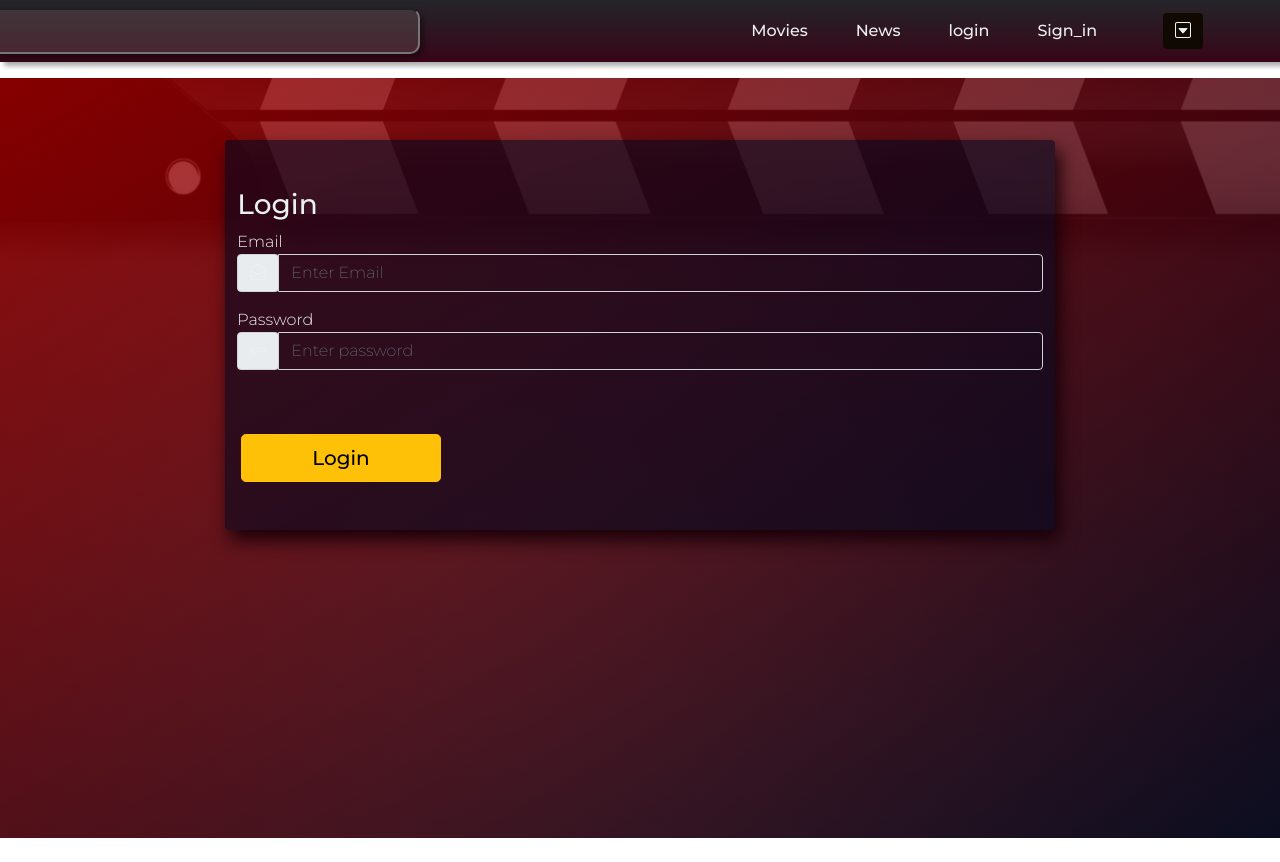
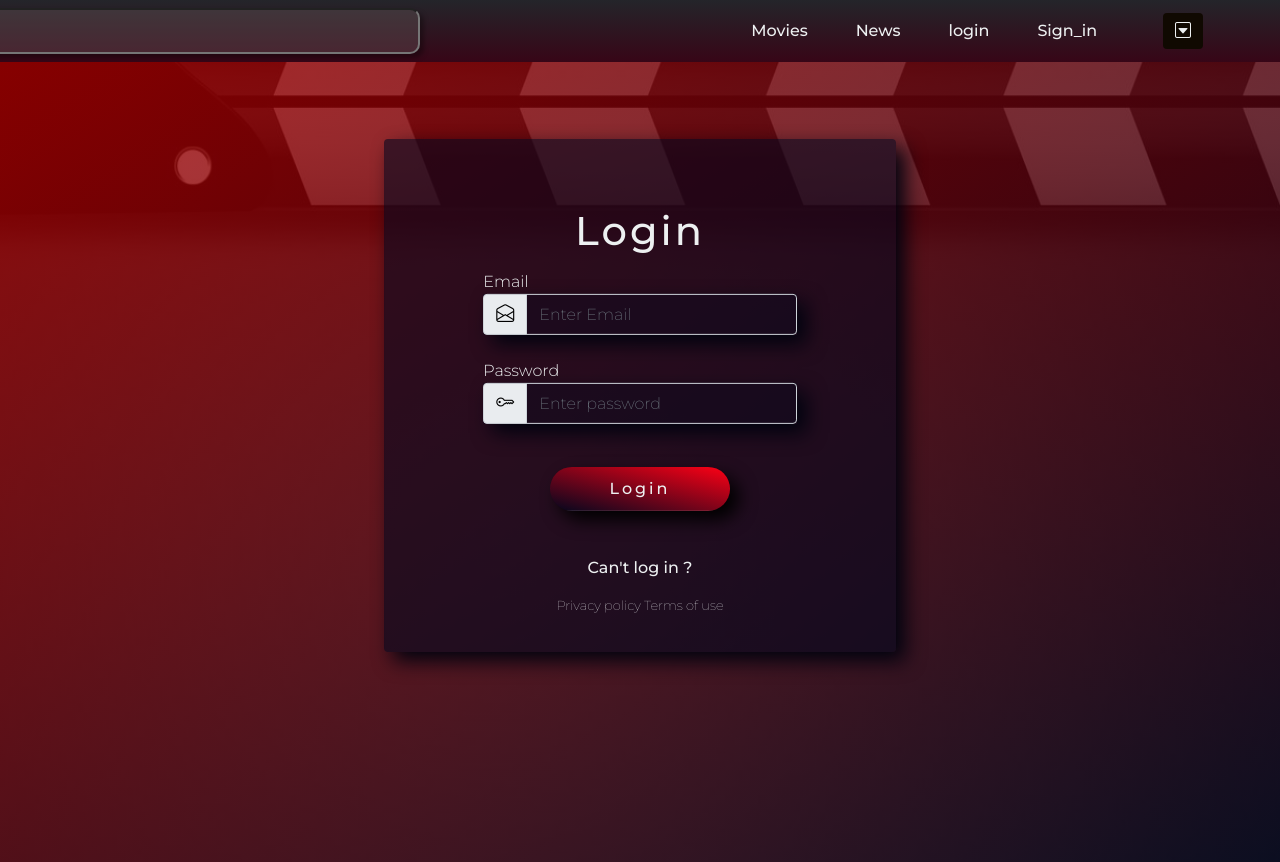
Before and after one commit to ghmaimon/Soul-Rate, a React (Create React App) app in the folder Front-End/web-app/: page /login in a window 1280 px wide. Before the commit the page ends 838 px from the top, so only its background shows below. Built offline with nearby package versions, Linux system fonts and the light colour scheme.

Commit message:
modifie login and sign-in

```diff
--- a/Front-End/web-app/src/component/carousel/carousel.js
+++ b/Front-End/web-app/src/component/carousel/carousel.js
@@ -41,9 +41,9 @@ class Carousel extends Component{
                             </button>
 
                             <div className="card bg-aqua">
-                              <Carousel_movie title={"fzef"}/>
+                              <Carousel_movie title={"Spider-Man"} description={"this movie is about bla bla bla"} image={item1}/>
 
-                              {movie_cards}
+                              {/*movie_cards*/}
                             </div>
                             {/*<img src={item1} className="w-25 rounded mx-auto d-block " alt="..."/>*/}
 
--- a/Front-End/web-app/src/component/home/home.css
+++ b/Front-End/web-app/src/component/home/home.css
@@ -8,7 +8,7 @@
     font-weight:900;
     height: 95vh;
     background-image:linear-gradient(to right bottom,rgba(168, 0, 0, 0.8),rgba(3, 7, 30, 0.8)), url(../../images/1552516.jpg) ;
-    background-size:cover;
+
 
     height:auto;
     background-repeat: no-repeat;
--- a/Front-End/web-app/src/component/login/login.css
+++ b/Front-End/web-app/src/component/login/login.css
@@ -6,16 +6,89 @@
     box-sizing: border-box;
     font-family: "Montserrat" ,sans-serif;
     font-weight: 200;
+
+}
+#iUser{
+    color: black;
+    font-size: large;
+}
+.backGround{
+
+    filter: blur(3px);
+    -webkit-filter: blur(3px);
+
 }
 .login{
-    padding-top: 3%;
     font-weight:900;
-    height: 95vh;
+    height: 100vh;
     background-image:linear-gradient(to right bottom,rgba(168, 0, 0, 0.8),rgba(3, 7, 30, 0.8)), url(../../images/1552516.jpg) ;
+    font-weight:900;
     background-size:cover;
     position: relative;
 }
 
+
+
+#LoginForm{
+    z-index: 2;
+    position: absolute;
+    top: -15%;
+    left: 50%;
+    transform: translate(-50%, +15%);
+    width: 60%;
+    padding: 20px;
+    background-color:rgba(3, 7, 30, 0.6) ;
+    box-shadow: rgb(1, 3, 15) 9px 9px 20px;
+
+}
+#btn2{
+    padding: 10px;
+    width: 40%;
+    font-weight:400;
+    background-image:linear-gradient(to right top,rgb(3, 7, 30),rgb(255, 0, 21));
+    box-shadow: rgb(0, 0, 0) 9px 9px 18px;
+    border-radius: 40px;
+    border: none;
+    letter-spacing: 3px;
+
+}
+#btn2:hover{
+    background-image:linear-gradient(to right top,rgb(255, 0, 21),rgb(3, 7, 30));
+
+}
+#btn2:active{
+    box-shadow: rgb(0, 0, 0) 6px 6px 8px;
+    transform: translateY(4px);
+}
+.BTN{
+    margin-top: 19px;
+}
+h3{    letter-spacing: 3px;}
+#cantLogin{
+    padding-top: 30px;
+    font-size: small;
+    display: block;
+    margin: auto;
+    width: 50%;
+    text-align:center;
+}
+p{    font-weight:lighter;
+}
+.BTN,h3{
+    margin-bottom: 15px;
+    display: flex;
+    justify-content: center;
+    align-items: center;
+
+}
+form{
+    width: 70%;
+    margin:auto;
+}
+.input{
+    background-color:rgba(3, 7, 30, 0.322) ;
+    box-shadow: rgb(1, 3, 15) 9px 9px 20px;
+}
 #inp{
     background-color:rgba(121, 103, 103, 0) ;
     font-family: "Montserrat" ,sans-serif;
@@ -23,8 +96,3 @@
     font-size: 16px;
     color: #edf0f1;
 }
-
-#row{
-    background-color:rgba(3, 7, 30, 0.6) ;
-
-}
--- a/Front-End/web-app/src/component/login/login.js
+++ b/Front-End/web-app/src/component/login/login.js
@@ -1,62 +1,58 @@
-import React, { Component } from 'react';
-import { Button,Card ,icon} from 'reactstrap';
+import React, { Component, Fragment } from 'react';
+import { Button, Card, icon } from 'reactstrap';
 import './login.css'
 
-class Login extends Component{
-  state={
-    email:"",
-    password:""
+class Login extends Component {
+  state = {
+    email: "",
+    password: ""
   }
-  handleEmail=(e)=>{
+  handleEmail = (e) => {
     this.setState({
-        email:e.target.value
+      email: e.target.value
     })
   }
-handlePassword=(e)=>{
+  handlePassword = (e) => {
     this.setState({
-      password:e.target.value
+      password: e.target.value
     })
   }
-  render(){
-    return(
+  render() {
+    return (
+      <Fragment>
         <div className="login">
-  <div className="container col-8 position-relative pt-4 text-light">
-    <div id="row" className="row rounded mx-auto">
+          <div className="container col-8 position-relative text-light">
+            <div id="LoginForm" className="row rounded mx-auto">
               <div className="position-relative pt-5 text-light">
-        <form className="border-orange">
-            <h3 >Login</h3>
-
-
+                <form>
+                  <h3 className="fs-1 ">Login</h3>
                   <div className="form-group ">
-              <label>Email</label>
-
-                <div className="input-group mb-3">
-                <div className="input-group-prepend">
-                <span className="input-group-text" id="basic-addon1"><i id="btn" className="bi bi-envelope-open"></i></span>
+                    <label className="EmailPass">Email</label>
+                    <div className="input input-group mb-4">
+                      <span className="input-group-text "><i id="iUser"  className="bi bi-envelope-open"></i></span>
+                      <input id="inp" onChange={this.handleEmail} type="text" className="form-control" placeholder="Enter Email" />
                     </div>
-                <input id="inp" onChange={this.handleEmail} type="text" className="form-control" placeholder="Enter Email"/>
-                </div>
-
                   </div>
                   <div className="form-group">
-              <label>Password</label>
-
-                  <div className="input-group mb-3">
-                  <div className="input-group-prepend">
-                  <span className="input-group-text" id="basic-addon1"><i id="btn" className="bi bi-key"></i></span>
+                    <label className="EmailPass">Password</label>
+                    <div className="input input-group mb-4">
+                      <span className="input-group-text" ><i id="iUser" className="bi bi-key"></i></span>
+                      <input id="inp" onChange={this.handlePassword} type="password" className="form-control" placeholder="Enter password" />
                     </div>
-                  <input id="inp" onChange={this.handlePassword} type="password" className="form-control" placeholder="Enter password"/>
-                  </div>
-
-              </div>
-            <div className="row row-cols-lg-4 pb-5 py-5 px-3">
-            <button type="submit" className="btn btn-warning btn-lg btn-block">Login</button>
                   </div>
                 </form>
+              </div>
+              <div className="BTN">
+                <button id="btn2" type="submit">Login</button>
+              </div>
+              <div id="cantLogin">
+                <p><a href="">Can't log in ?</a></p>
+                <p>Privacy policy Terms of use</p>
               </div>
             </div>
           </div>
         </div>
+      </Fragment>
 
     )
   }
--- a/Front-End/web-app/src/component/navBar/navBar.css
+++ b/Front-End/web-app/src/component/navBar/navBar.css
@@ -10,6 +10,7 @@
     box-shadow: 4px 4px 5px rgba(0, 0, 0, 0.336);
 }
 ul{
+  margin: 0;
     font-family: "Montserrat" ,sans-serif;
     font-weight: 500;
     font-size: 16px;
@@ -97,11 +98,7 @@ a:link, a:visited{
     margin-left: -25px;
   }
 
-  /* for main section */
-  .active-cont {
 
-
-  }
 
   #menu-btn {
     background-color: #100901;
--- a/Front-End/web-app/src/component/sign-In/signIn.js
+++ b/Front-End/web-app/src/component/sign-In/signIn.js
@@ -1,50 +1,52 @@
-import React, { Component } from 'react';
+import React, { Component, Fragment } from 'react';
 import "./signIn.css"
-import {Button} from 'reactstrap'
-class SignIn extends Component{
-    state={
-        email:"",
-        firstName:"",
-        lastName:"",
-        password:"",
-        gender:"male",
-        date:"",
+import { Button } from 'reactstrap'
+class SignIn extends Component {
+    state = {
+        email: "",
+        firstName: "",
+        lastName: "",
+        password: "",
+        gender: "male",
+        date: "",
     }
-    handleEmail=(e)=>{
+    handleEmail = (e) => {
         this.setState({
-            email:e.target.value
+            email: e.target.value
         })
     }
-    handleFirstName=(e)=>{
+    handleFirstName = (e) => {
         this.setState({
-            firstName:e.target.value
+            firstName: e.target.value
         })
     }
-    handleLastName=(e)=>{
+    handleLastName = (e) => {
         this.setState({
-            lastName:e.target.value
+            lastName: e.target.value
         })
     }
-    handlePassword=(e)=>{
+    handlePassword = (e) => {
         this.setState({
-            password:e.target.value
+            password: e.target.value
         })
     }
-    handleGender=(e)=>{
+    handleGender = (e) => {
         this.setState({
-            gender:e.target.value
+            gender: e.target.value
         })
     }
-    handleDate=(e)=>{
+    handleDate = (e) => {
         this.setState({
-            gender:e.target.value
+            gender: e.target.value
         })
     }
-    render(){
-        return(
+    render() {
+        return (
+            <Fragment>
                 <div className="sign-in">
+                    <div className="backGround"></div>
                     <div className="container col-8 position-relative text-light ">
-    <div id="row" className="row rounded mx-auto">
+                        <div id="signInForm" className="row rounded mx-auto">
                             <div className="position-relative pt-5 text-light">
                                 <form className="border-orange">
                                     <h3>Register</h3>
@@ -53,9 +55,9 @@ class SignIn extends Component{
 
                                         <div className="input-group mb-3">
                                             <div className="input-group-prepend">
-                <span className="input-group-text" id="basic-addon1"><i id="btn" className="bi bi-person-fill"></i></span>
+                                                <span className="input-group-text" id="basic-addon1"><i id="iUser"  className="bi bi-person-fill"></i></span>
                                             </div>
-                <input id="inp" onChange={this.handleFirstName} type="text" className="form-control" placeholder="Enter First Name"/>
+                                            <input id="inp" onChange={this.handleFirstName} type="text" className="form-control" placeholder="Enter First Name" />
                                         </div>
 
                                     </div>
@@ -64,9 +66,9 @@ class SignIn extends Component{
 
                                         <div className="input-group mb-3">
                                             <div className="input-group-prepend">
-                <span className="input-group-text" id="basic-addon1"><i id="btn" className="bi bi-person"></i></span>
+                                                <span className="input-group-text" id="basic-addon1"><i id="iUser"  className="bi bi-person"></i></span>
                                             </div>
-                <input id="inp" onChange={this.handleLastName} type="text" className="form-control" placeholder="Enter Last Name"/>
+                                            <input id="inp" onChange={this.handleLastName} type="text" className="form-control" placeholder="Enter Last Name" />
                                         </div>
 
                                     </div>
@@ -76,9 +78,9 @@ class SignIn extends Component{
 
                                         <div className="input-group mb-3">
                                             <div className="input-group-prepend">
-                <span className="input-group-text" id="basic-addon1"><i id="btn" className="bi bi-envelope-open"></i></span>
+                                                <span className="input-group-text" id="basic-addon1"><i id="iUser"  className="bi bi-envelope-open"></i></span>
                                             </div>
-                <input id="inp" onChange={this.handleEmail} type="text" className="form-control" placeholder="Enter Email"/>
+                                            <input id="inp" onChange={this.handleEmail} type="text" className="form-control" placeholder="Enter Email" />
                                         </div>
 
                                     </div>
@@ -87,9 +89,9 @@ class SignIn extends Component{
 
                                         <div className="input-group mb-3">
                                             <div className="input-group-prepend">
-                  <span className="input-group-text" id="basic-addon1"><i id="btn" className="bi bi-key"></i></span>
+                                                <span className="input-group-text" id="basic-addon1"><i id="iUser"  className="bi bi-key"></i></span>
                                             </div>
-                  <input id="inp" onChange={this.handlePassword} type="password" className="form-control" placeholder="Enter password"/>
+                                            <input id="inp" onChange={this.handlePassword} type="password" className="form-control" placeholder="Enter password" />
                                         </div>
 
                                     </div>
@@ -99,25 +101,27 @@ class SignIn extends Component{
 
                                         <div className="input-group mb-3">
                                             <div className="input-group-prepend">
-                  <span className="input-group-text" id="basic-addon1"><i id="btn" className="bi bi-calendar2-week"></i></span>
+                                                <span className="input-group-text" id="basic-addon1"><i id="iUser"  className="bi bi-calendar2-week"></i></span>
                                             </div>
-                  <input id="inp" onChange={this.handleDate} type="datetime-local" className="form-control date" placeholder="Select your Birthday"/>
+                                            <input id="inp" onChange={this.handleDate} type="datetime-local" className="form-control date" placeholder="Select your Birthday" />
                                         </div>
 
                                     </div>
 
                                     <div className="form-check col-6">
-        <input className="form-check-input" type="radio" name="gender" value="male" onChange={this.handleGender}/>
+                                        <input className="form-check-input" type="radio" name="gender" value="male" onChange={this.handleGender} />
                                         <label className="form-check-label" for="gridRadios1">Male</label>
                                         &emsp;
-        <br/>
-        <input className="form-check-input" type="radio" name="gender" value="female" onChange={this.handleGender}/>
+                                        <br />
+                                        <input className="form-check-input" type="radio" name="gender" value="female" onChange={this.handleGender} />
                                         <label className="form-check-label" for="gridRadios1">Female </label>
                                     </div>
-
-
-            <div className="row row-cols-lg-4 pb-5 py-5 px-3">
-            <button type="submit" className="btn btn-warning btn-lg btn-block">Sign in</button>
+                                    <div className="BTN">
+                                        <button id="btn2" type="submit">Sign-in</button>
+                                    </div>
+                                    <div id="cantLogin">
+                                        <p><a href="">Can't Sign-in ?</a></p>
+                                        <p>Privacy policy Terms of use</p>
                                     </div>
                                 </form>
                             </div>
@@ -125,6 +129,8 @@ class SignIn extends Component{
                     </div>
 
                 </div>
+            </Fragment>
+
         )
     }
 }
```
Also changed, not shown: Front-End/web-app/src/component/carousel_movie/carousel_movie.js (+8 -11 lines), Front-End/web-app/src/component/navBar/navBar.js (+7 -7 lines), Front-End/web-app/src/component/sign-In/signIn.css (+114 -4 lines), Front-End/web-app/src/component/movieWraper/movieWraper.js (line endings or trailing spaces). Lines whose indentation alone changed are shown as unchanged.
